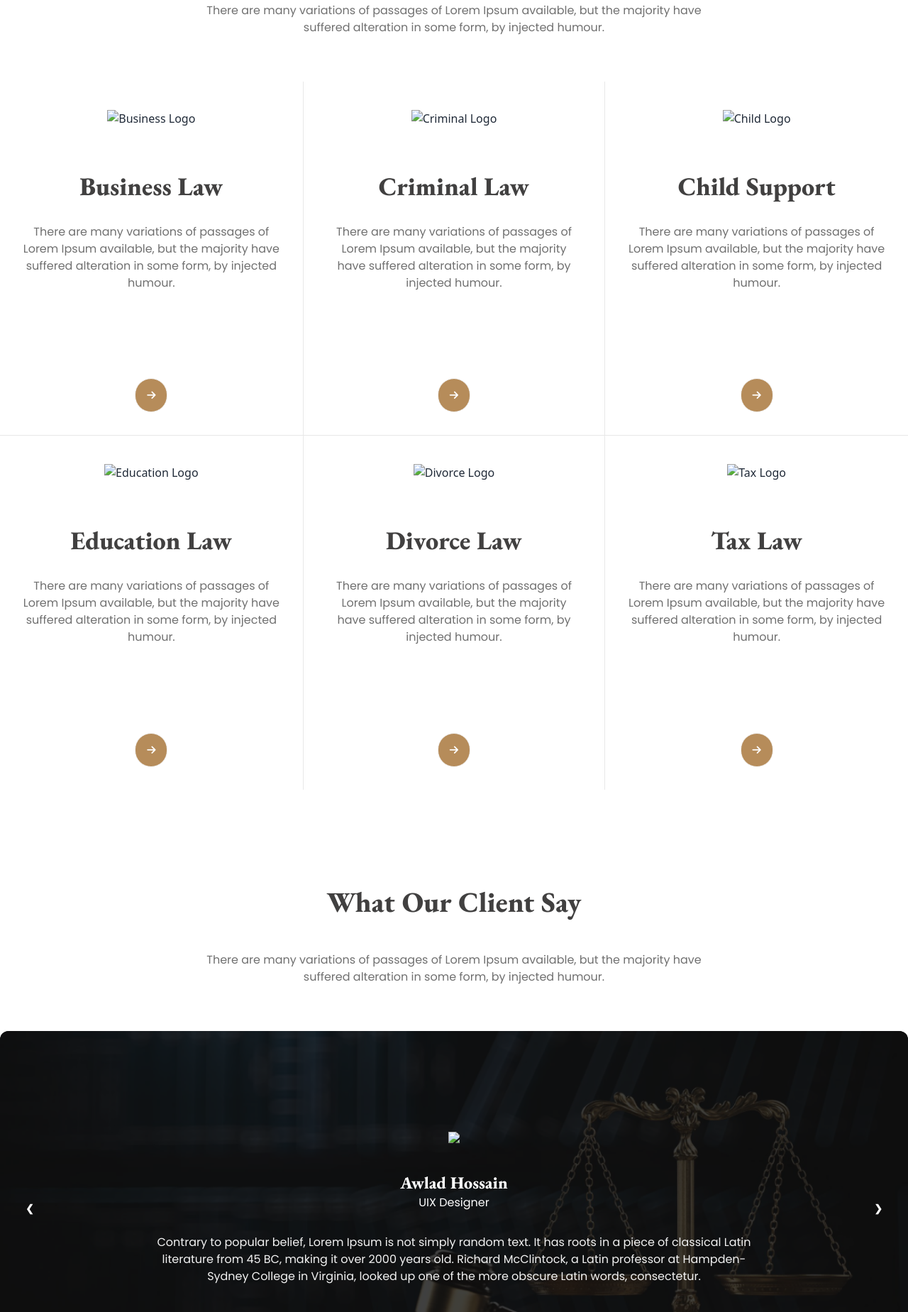
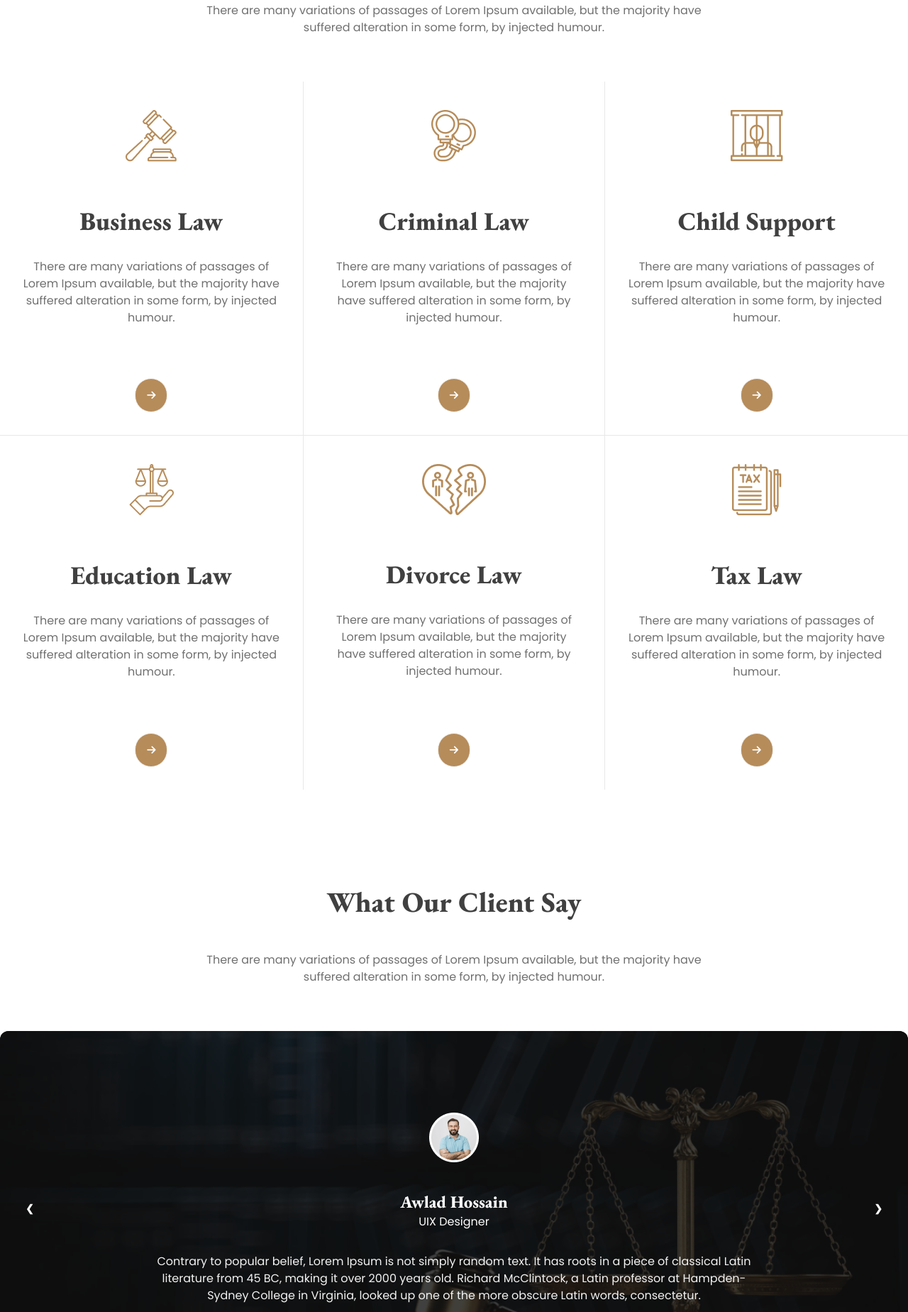
Before and after one commit to md-ratul-gazi/Module-14-Practice-Task, a plain HTML site: page index.html in a window 1280 px wide. Shown: the part 993-2842 px from the top of the page at 71% size. Drawn offline with nearby package versions, Linux system fonts and the light colour scheme; the site is published under a folder, as on GitHub Pages, so addresses that start at the root find nothing.

Commit message:
simple update

```diff
--- a/index.html
+++ b/index.html
@@ -234,7 +234,7 @@
             class="card h-[499px] hover:bg-gradient-to-r from-[#F3F3F3] to-[ #F3F3F3] lg:border-b-[1px] border-[#E7E7E7] rounded-none"
           >
             <figure class="px-10 pt-10">
-              <img src="/images/business.png" alt="Business Logo" class="" />
+              <img src="./images/business.png" alt="Business Logo" class="" />
             </figure>
             <div class="card-body items-center text-center">
               <h2
@@ -263,7 +263,7 @@
             class="card h-[499px] hover:bg-gradient-to-r from-[#F3F3F3] to-[ #F3F3F3] lg:border-l-[1px] lg:border-r-[1px] lg:border-b-[1px] border-[#E7E7E7] rounded-none"
           >
             <figure class="px-10 pt-10">
-              <img src="/images/criminal.png" alt="Criminal Logo" class="" />
+              <img src="./images/criminal.png" alt="Criminal Logo" class="" />
             </figure>
             <div class="card-body items-center text-center">
               <h2
@@ -292,7 +292,7 @@
             class="card h-[499px] hover:bg-gradient-to-r from-[#F3F3F3] to-[ #F3F3F3] lg:border-b-[1px] border-[#E7E7E7] rounded-none"
           >
             <figure class="px-10 pt-10">
-              <img src="/images/child.png" alt="Child Logo" class="" />
+              <img src="./images/child.png" alt="Child Logo" class="" />
             </figure>
             <div class="card-body items-center text-center">
               <h2
@@ -321,7 +321,7 @@
             class="card h-[499px] hover:bg-gradient-to-r from-[#F3F3F3] to-[ #F3F3F3] rounded-none"
           >
             <figure class="px-10 pt-10">
-              <img src="/images/education.png" alt="Education Logo" class="" />
+              <img src="./images/education.png" alt="Education Logo" class="" />
             </figure>
             <div class="card-body items-center text-center">
               <h2
@@ -350,7 +350,7 @@
             class="card h-[499px] hover:bg-gradient-to-r from-[#F3F3F3] to-[ #F3F3F3] lg:border-l-[1px] lg:border-r-[1px] border-[#E7E7E7] rounded-none"
           >
             <figure class="px-10 pt-10">
-              <img src="/images/divorce.png" alt="Divorce Logo" class="" />
+              <img src="./images/divorce.png" alt="Divorce Logo" class="" />
             </figure>
             <div class="card-body items-center text-center">
               <h2
@@ -379,7 +379,7 @@
             class="card h-[499px] hover:bg-gradient-to-r from-[#F3F3F3] to-[ #F3F3F3] rounded-none"
           >
             <figure class="px-10 pt-10">
-              <img src="/images/tax.png" alt="Tax Logo" class="" />
+              <img src="./images/tax.png" alt="Tax Logo" class="" />
             </figure>
             <div class="card-body items-center text-center">
               <h2
@@ -435,7 +435,7 @@
             >
               <div class="flex flex-col justify-center items-center">
                 <div>
-                  <img src="/images/client.png" class="" />
+                  <img src="./images/client.png" class="" />
                 </div>
                 <div class="text-center">
                   <p class="font-Eb text-2xl font-extrabold text-[#fff] mt-10">
@@ -482,7 +482,7 @@
             >
               <div class="flex flex-col justify-center items-center">
                 <div>
-                  <img src="/images/client.png" class="" />
+                  <img src="./images/client.png" class="" />
                 </div>
                 <div class="text-center">
                   <p class="font-Eb text-2xl font-extrabold text-[#fff] mt-10">
@@ -529,7 +529,7 @@
             >
               <div class="flex flex-col justify-center items-center">
                 <div>
-                  <img src="/images/client.png" class="" />
+                  <img src="./images/client.png" class="" />
                 </div>
                 <div class="text-center">
                   <p class="font-Eb text-2xl font-extrabold text-[#fff] mt-10">
@@ -697,7 +697,7 @@
               class="card hover:bg-gradient-to-r from-[#F3F3F3] to-[ #F3F3F3] lg:border-b-[1px] md:border-b-[1px] border-[#E7E7E7] rounded-none"
             >
               <figure class="px-10 py-5">
-                <img src="/images/location.png" alt="Location Logo" class="" />
+                <img src="./images/location.png" alt="Location Logo" class="" />
               </figure>
               <div class="card-body items-center text-center">
                 <h2
@@ -724,7 +724,7 @@
               class="card hover:bg-gradient-to-r from-[#F3F3F3] to-[ #F3F3F3] lg:border-l-[1px] md:border-l-[1px] lg:border-b-[1px] md:border-b-[1px] border-[#E7E7E7] rounded-none"
             >
               <figure class="px-10 py-5">
-                <img src="/images/call.png" alt="Call Logo" class="" />
+                <img src="./images/call.png" alt="Call Logo" class="" />
               </figure>
               <div class="card-body items-center text-center">
                 <h2
@@ -751,7 +751,7 @@
               class="card hover:bg-gradient-to-r from-[#F3F3F3] to-[ #F3F3F3] rounded-none"
             >
               <figure class="px-10 py-5">
-                <img src="/images/email.png" alt="Email Logo" class="" />
+                <img src="./images/email.png" alt="Email Logo" class="" />
               </figure>
               <div class="card-body items-center text-center">
                 <h2
@@ -778,7 +778,7 @@
               class="card hover:bg-gradient-to-r from-[#F3F3F3] to-[ #F3F3F3] lg:border-l-[1px] md:border-l-[1px] rounded-none"
             >
               <figure class="px-10 py-5">
-                <img src="/images/time.png" alt="Clock Logo" class="" />
+                <img src="./images/time.png" alt="Clock Logo" class="" />
               </figure>
               <div class="card-body items-center text-center">
                 <h2
```
